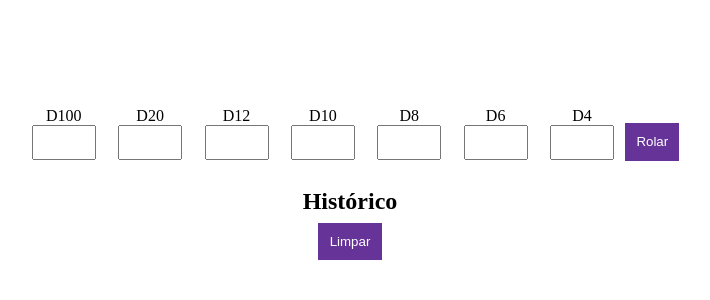
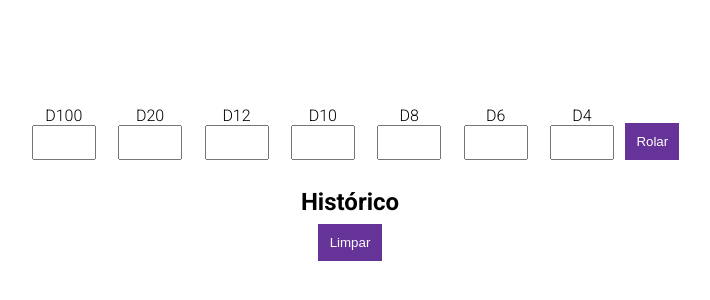
Before and after one commit to nanocarvalho/dice-app-study, a plain HTML site: page index.html in a window 1280 px wide. Shown: the part 230-530 px from the top of the page, without its empty margins (290-1000 px from the left). Drawn offline with Linux system fonts and the light colour scheme.

Commit message:
A better font

```diff
--- a/css/main.css
+++ b/css/main.css
@@ -10,6 +10,7 @@
     display: flex;
     align-items: center;
     flex-direction: column;
+    font-family: 'Roboto', sans-serif;
 }
 
 
--- a/index.html
+++ b/index.html
@@ -5,6 +5,7 @@
     <meta http-equiv="X-UA-Compatible" content="IE=edge">
     <meta name="viewport" content="width=device-width, initial-scale=1.0">
     <link rel="stylesheet" href="./css/main.css">
+    <link href="https://fonts.googleapis.com/css2?family=Roboto:wght@300;700&display=swap" rel="stylesheet">
     <script defer src="./js/app.js"></script>
     <title>Dados</title>
 </head>
```
